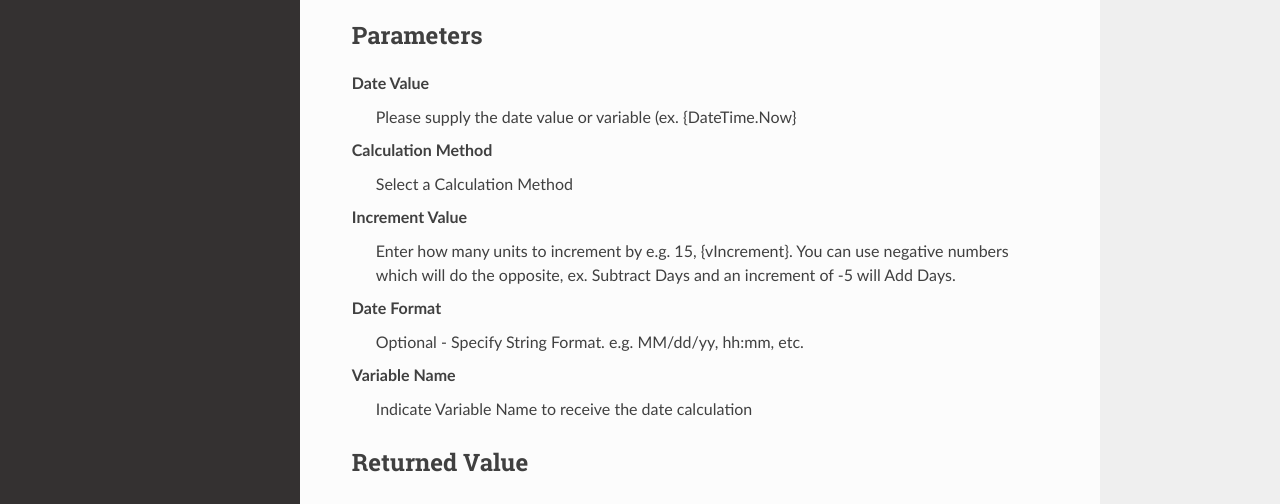
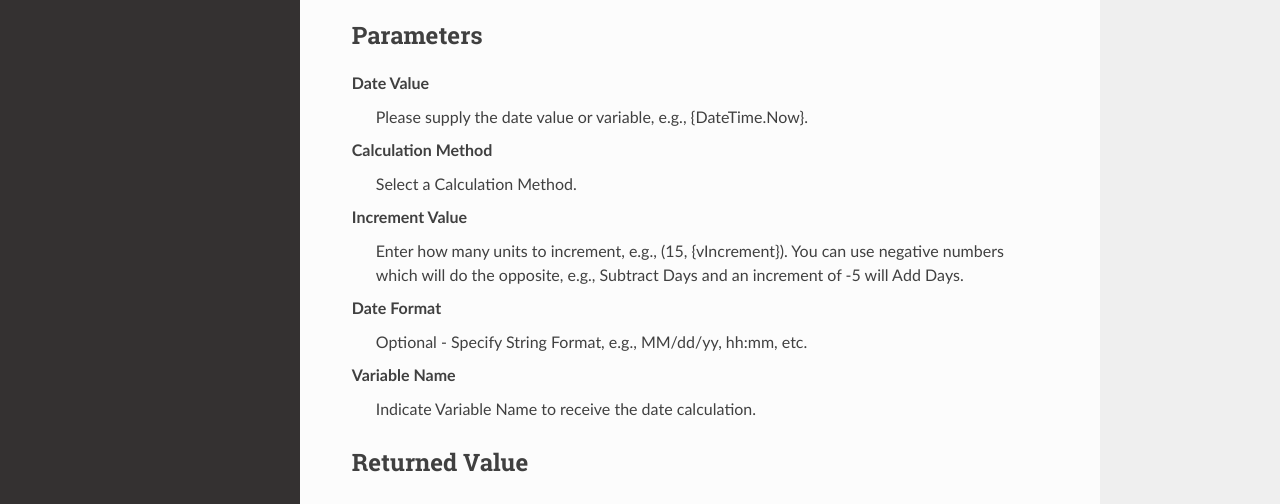
Before and after one commit to stupidmankind/BYpassDoc, a Sphinx documentation site: the page built from docs/source/commands/datecalculation.rst, in a window 1280 px wide and 1273 px high. Shown: the part 373-877 px from the top of the window. Built offline with Sphinx 7.4.7 and the Read the Docs theme 2.0.0, drawn with Linux system fonts in a browser that asks for light colours.

```diff
--- a/docs/source/commands/datecalculation.rst
+++ b/docs/source/commands/datecalculation.rst
@@ -14,19 +14,19 @@ Parameters
 ----------
 
 **Date Value**
-	Please supply the date value or variable (ex. {DateTime.Now}
+	Please supply the date value or variable, e.g., {DateTime.Now}.
 
 **Calculation Method**
-	Select a Calculation Method
+	Select a Calculation Method.
 
 **Increment Value**
-	Enter how many units to increment by e.g. 15, {vIncrement}. You can use negative numbers which will do the opposite, ex. Subtract Days and an increment of -5 will Add Days.
+	Enter how many units to increment, e.g., (15, {vIncrement}). You can use negative numbers which will do the opposite, e.g., Subtract Days and an increment of -5 will Add Days.
 
 **Date Format**
-	Optional - Specify String Format. e.g. MM/dd/yy, hh:mm, etc.
+	Optional - Specify String Format, e.g., MM/dd/yy, hh:mm, etc.
 
 **Variable Name**
-	Indicate Variable Name to receive the date calculation
+	Indicate Variable Name to receive the date calculation.
 
 
 
```
